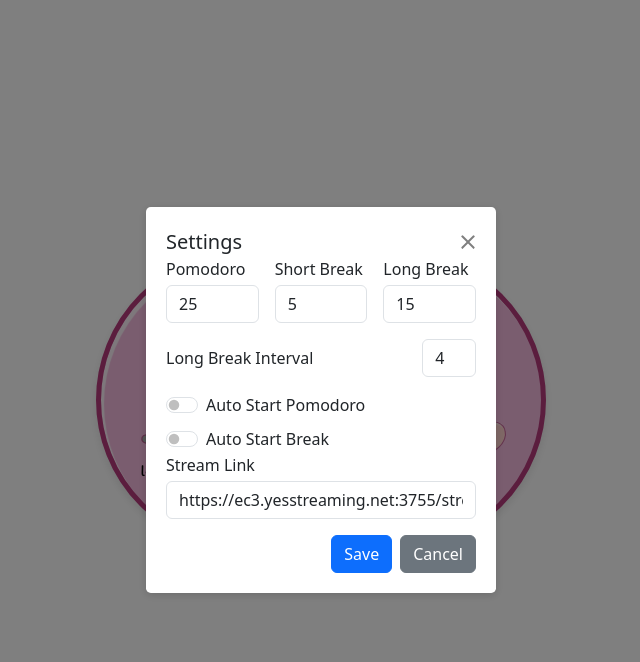
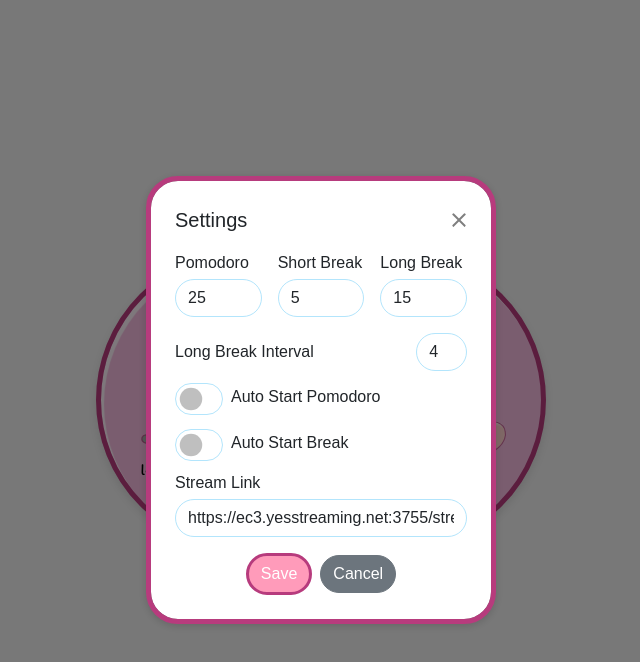
Before and after one commit to CyberPanCake3000/lofi-pomodoro, a Nuxt app: page / in a window 1280 px wide. Both pictures are taken after a click on the button "settings". Shown: the top 662 px of the page, without its empty margins (319-959 px from the left). Built offline with nearby package versions, Linux system fonts and the light colour scheme.

Commit message:
restyled Settings modal window, added bootstrap customization

```diff
--- /dev/null
+++ b/assets/custom-bootstrap.css
@@ -0,0 +1,36 @@
+:root {
+  --primary-pink: #FF9BBA;
+  --secondary-pink: #ff98ba;
+  --blue-accent: #B3E5FC;
+  --text-color: #333333;
+  --border-color: #B73B7D;
+}
+
+.form-control, .btn {
+  border-radius: 3em;
+}
+
+.form-control {
+  border: 1px solid var(--blue-accent);
+}
+
+.form-check-input {
+  width: 3em !important;
+  height: 2em;
+  border: 1px solid var(--blue-accent);
+}
+
+.modal-content {
+  border-radius: 2rem;
+  border: 5px solid var(--border-color);
+}
+
+.btn-primary {
+  background-color: var(--primary-pink);
+  border: solid 3px var(--border-color);
+}
+
+.btn-primary:hover {
+  background-color: #ff69b4;
+  border: solid 4px var(--border-color);
+}
--- a/components/SettingsModal.vue
+++ b/components/SettingsModal.vue
@@ -2,8 +2,8 @@
   <transition name="modal fade" tabindex="-1">
     <div v-if="show" class="modal-overlay" @click="closeModal">
       <div class="modal-dialog" @click.stop>
-        <div class='modal-content'>
-          <div class="modal-header">
+        <div class='modal-content p-4'>
+          <div class="modal-header mb-3">
             <h5 class="modal-title">Settings</h5>
             <button type="button" class="btn-close ms-auto" @click="closeModal" aria-label="Close"></button>
           </div>
@@ -29,7 +29,7 @@
                   </div>
                 </div>
 
-                <div class='row mb-3'>
+                <div class='row mb-2'>
                   <div class='row col-12 pe-0'>
                     <label class='form-label col-10 mb-0 d-flex align-items-center' for="longBreakInterval">Long Break
                       Interval</label>
@@ -40,20 +40,20 @@
 
                 <div class='row mb-2'>
                   <div class='col-12'>
-                    <div class="form-check form-switch">
-                      <input class="form-check-input" id="autoStartPomodoro" v-model="localSettings.autoStartPomodoro"
+                    <div class="form-check form-switch d-flex align-center">
+                      <input class="form-check-input me-2" id="autoStartPomodoro" v-model="localSettings.autoStartPomodoro"
                         type="checkbox" role="switch">
-                      <label class="form-check-label" for="autoStartPomodoro">Auto Start Pomodoro</label>
+                      <label class="form-check-label mb-0 d-flex align-items-center" for="autoStartPomodoro">Auto Start Pomodoro</label>
                     </div>
                   </div>
                 </div>
 
-                <div class='row'>
+                <div class='row mb-2'>
                   <div class='col-12'>
-                    <div class="form-check form-switch">
-                      <input class="form-check-input" id="autoStartBreak" v-model="localSettings.autoStartBreak"
+                    <div class="form-check form-switch d-flex align-center">
+                      <input class="form-check-input me-2" id="autoStartBreak" v-model="localSettings.autoStartBreak"
                         type="checkbox" role="switch">
-                      <label class="form-check-label" for="autoStartBreak">Auto Start Break</label>
+                      <label class="form-check-label mb-0 d-flex align-items-center" for="autoStartBreak">Auto Start Break</label>
                     </div>
                   </div>
                 </div>
@@ -64,8 +64,8 @@
                 </div>
               </div>
             </div>
-            <div class='modal-footer'>
-              <button type="submit" class="btn btn-primary me-2">Save</button>
+            <div class='modal-footer d-flex justify-content-center'>
+              <button type="submit" class="btn btn-primary me-2 btn-primary">Save</button>
               <button type="button" class="btn btn-secondary" @click="closeModal">Cancel</button>
             </div>
           </form>
@@ -123,8 +123,6 @@ export default {
 
 .modal-content {
   background-color: #fff;
-  padding: 20px;
-  border-radius: 8px;
   box-shadow: 0 2px 8px rgba(0, 0, 0, 0.15);
 }
 
@@ -144,7 +142,4 @@ export default {
   max-width: 350px;
 }
 
-.modal-content {
-  border-radius: 0.3rem;
-}
 </style>
--- a/nuxt.config.js
+++ b/nuxt.config.js
@@ -12,9 +12,10 @@ export default defineNuxtConfig({
     link: [{ rel: 'icon', type: 'image/x-icon', href: '/favicon.ico' }],
   },
   css: [
+    'bootstrap/dist/css/bootstrap.min.css',
+    '@/assets/custom-bootstrap.css',
     '@/assets/main.css',
     '@/assets/fonts.css',
-    'bootstrap/dist/css/bootstrap.min.css'
   ],
   plugins: [
     { src: '~/plugins/bootstrap.js', mode: 'client' }
@@ -22,5 +23,7 @@ export default defineNuxtConfig({
   components: true,
   buildModules: [],
   modules: [],
-  build: {},
+  build: {
+    transpile: ['bootstrap']
+  },
 })
--- a/plugins/bootstrap.js
+++ b/plugins/bootstrap.js
@@ -1 +1,6 @@
-import 'bootstrap/dist/js/bootstrap.bundle.min.js'
+import { defineNuxtPlugin } from '#app'
+import * as bootstrap from 'bootstrap'
+
+export default defineNuxtPlugin((nuxtApp) => {
+  nuxtApp.provide('bootstrap', bootstrap)
+})
```
Also changed, not shown: 1 other file (tests, documents, lock files or other folders).
